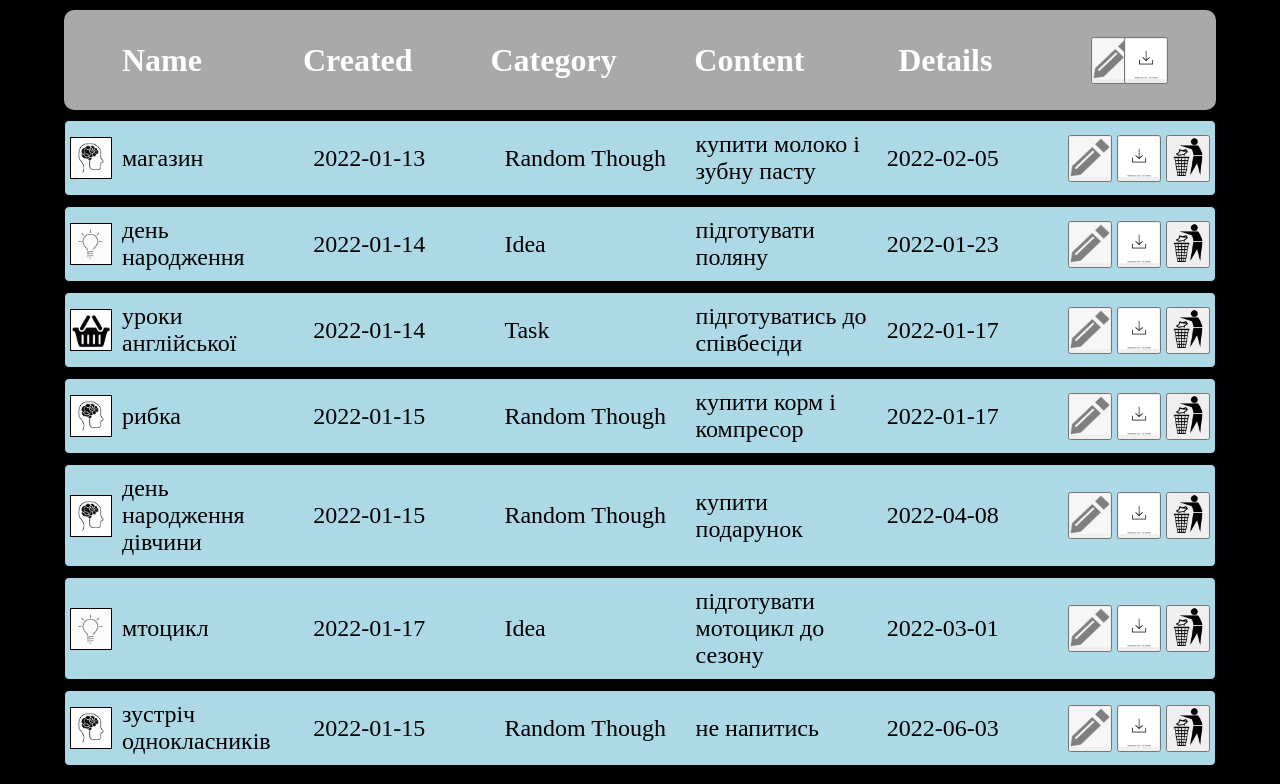
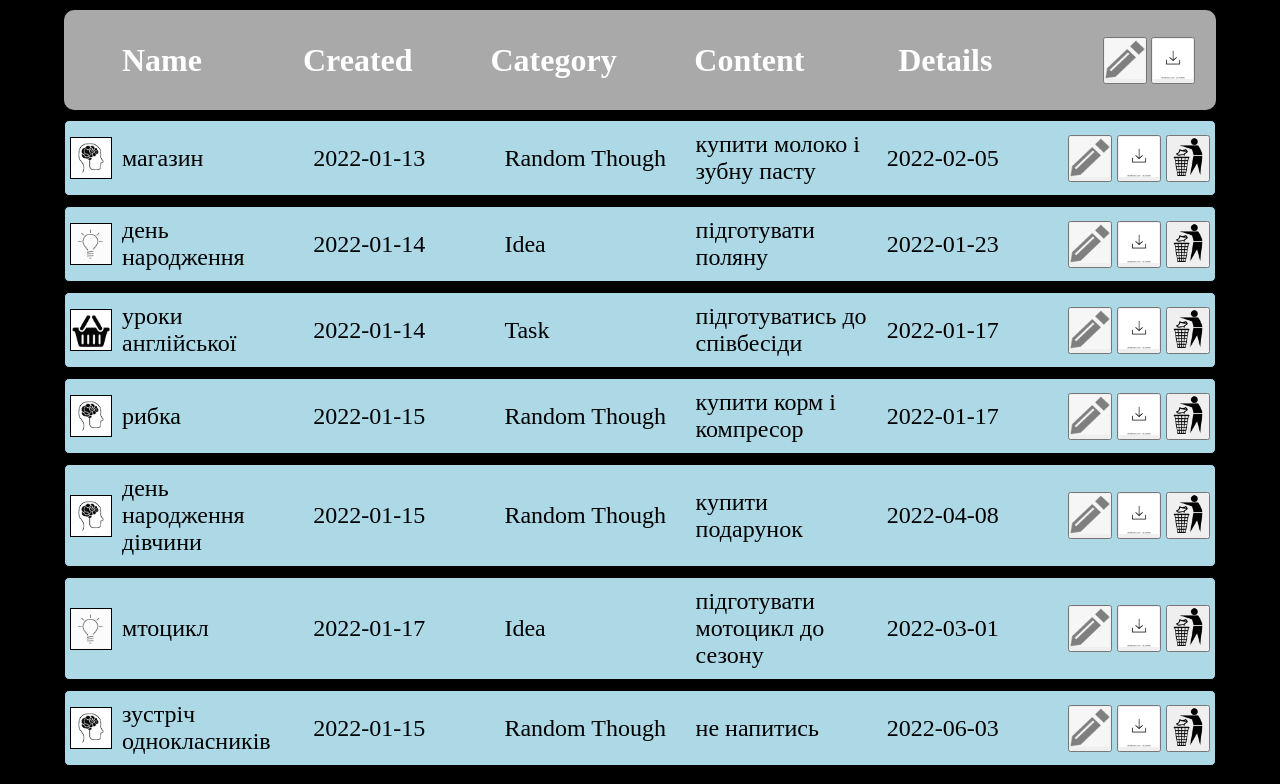
Before and after one commit to Maks-Storoshschuk/testJsForRadency, a plain HTML site: page index.html in a window 1280 px wide. Shown: the top 784 px of the page. Drawn offline with Linux system fonts and the light colour scheme.

Commit message:
готово

```diff
--- a/index.html
+++ b/index.html
@@ -13,8 +13,10 @@
     <h3>Category</h3>
     <h3>Content</h3>
     <h3>Details</h3>
-    <button id="showForm"><img src="pic/edit.png" alt="edit"></button>
-    <button id="showArchive"><img src="pic/archive.jpg" alt="archive"></button>
+    <div>
+        <button id="showForm"><img src="pic/edit.png" alt="edit"></button>
+        <button id="showArchive"><img src="pic/archive.jpg" alt="archive"></button>
+    </div>
 </header>
 
 <div id="input" class="hide">
--- a/stylesheet.css
+++ b/stylesheet.css
@@ -27,20 +27,16 @@ h3 {
     margin-left: 5%;
 }
 #showArchive{
-    margin-left: 82.8% ;
-    position: absolute;
+
+}
+#showForm {
+margin-left: 60px;
 }
 
 #header h3 {
     width: 17%;
     text-align: center;
 }
-
-#showForm {
-    margin-left: 80.2%;
-    position: absolute;
-}
-
 #list {
     width: 90%;
     margin-left: 5%;
```
